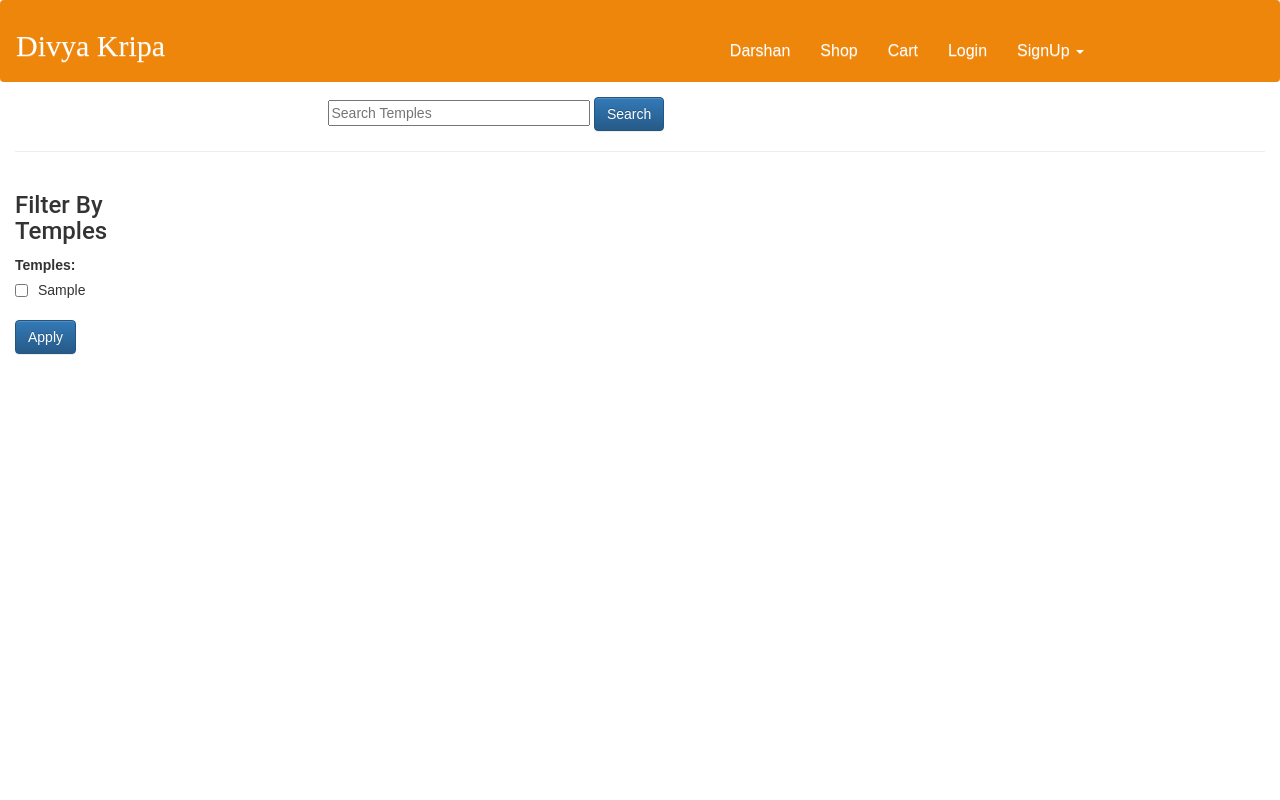
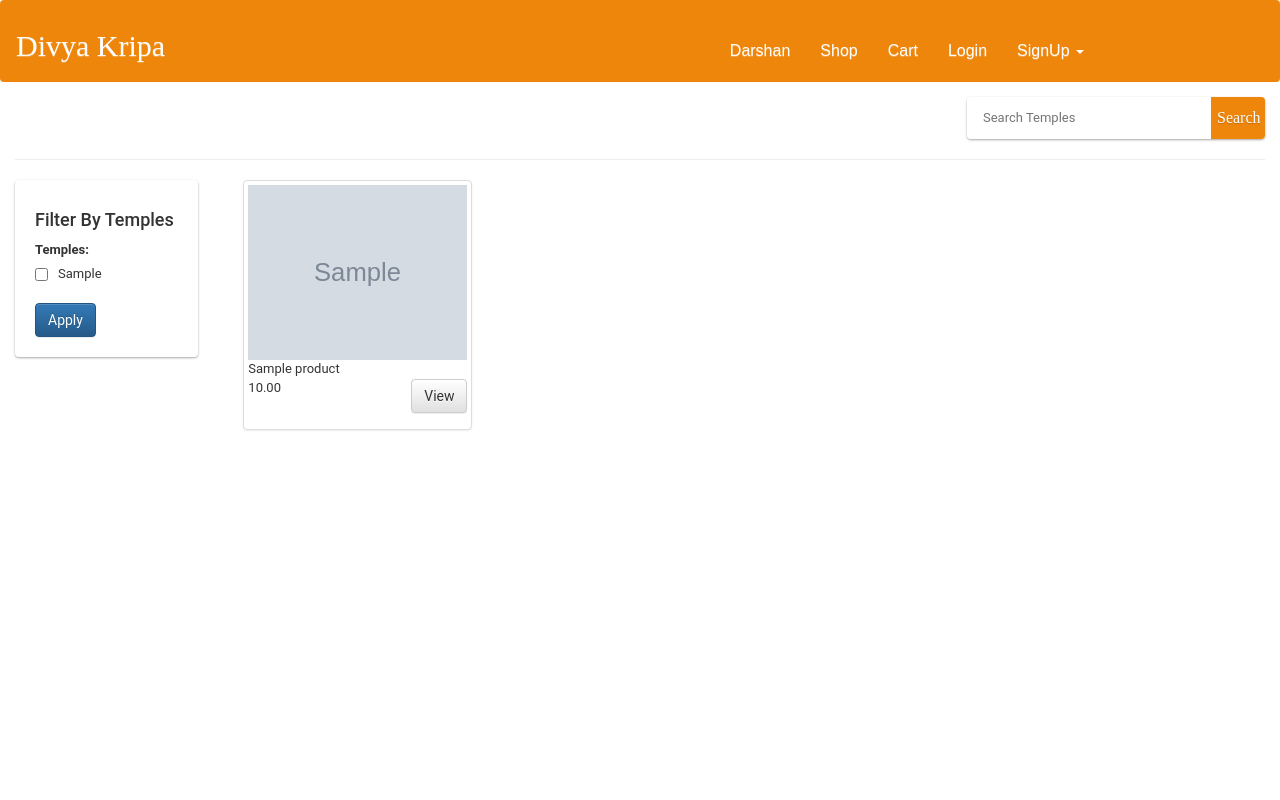
Before and after one commit to deadlyhallows/temple, a Django app: page /allproducts/ in a window 1280 px wide. Run offline with Django 3.2, Linux system fonts and the light colour scheme; tables that the repository leaves empty hold one stand-in row (values such as "Sample post"); grey boxes marked "Sample" are stand-in pictures; parts of the project's set-up code (start-up, migrations or seed data) failed here and were passed over; some libraries are stand-ins or nearby versions.

```diff
--- a/cart/templates/cart/detail.html
+++ b/cart/templates/cart/detail.html
@@ -100,7 +100,7 @@
                                                 <option value={{ x }}>{{ x }}</option>
                                             {% endfor %}
                                         </select>
-                                        <input type="submit" name="update" value="Update" id="id_update"
+                                        <input type="submit" class="btn btn-primary" name="update" value="Update" id="id_update"
                                                style="margin-left:10px;"/>
                                         {% csrf_token %}
                                     </form>
--- a/darshan/static/css/darshan.css
+++ b/darshan/static/css/darshan.css
@@ -325,7 +325,6 @@ input#abc {
     border-bottom: 16px solid #607D8B;
     position: relative;
     top: -27px;
-    margin: 4px;
 }
 
 .triangle-down {
--- a/shop/templates/shop/allproduct.html
+++ b/shop/templates/shop/allproduct.html
@@ -4,23 +4,84 @@
 {% block content %}
     {% block style %}
     {% endblock style %}
+    <style>
+        body {
+            -webkit-background-size: cover;
+            -moz-background-size: cover;
+            -o-background-size: cover;
+            background-size: cover;
+            font-family: 'Roboto', Tahoma, Arial, sans-serif;
+            line-height: 1.5;
+            font-size: 13px;
+        }
+
+        form {
+            outline: 0;
+            float: left;
+            -webkit-box-shadow: 0 1px 3px rgba(0, 0, 0, 0.12), 0 1px 2px rgba(0, 0, 0, 0.24);
+            box-shadow: 0 1px 3px rgba(0, 0, 0, 0.12), 0 1px 2px rgba(0, 0, 0, 0.24);
+            -webkit-border-radius: 4px;
+            border-radius: 4px;
+        }
+
+        form > .textbox {
+            outline: 0;
+            height: 42px;
+            width: 244px;
+            line-height: 42px;
+            padding: 0 16px;
+            background-color: rgba(255, 255, 255, 0.8);
+            color: #212121;
+            border: 0;
+            float: left;
+            -webkit-border-radius: 4px 0 0 4px;
+            border-radius: 4px 0 0 4px;
+        }
+
+        form > .textbox:focus {
+            outline: 0;
+            background-color: #FFF;
+        }
+
+        form > .button {
+            outline: 0;
+            background: none;
+            background-color: #ee860c;
+            float: left;
+            height: 42px;
+            width: 54px;
+            text-align: center;
+            line-height: 42px;
+            border: 0;
+            color: #FFF;
+            font: normal normal normal 14px/1 FontAwesome;
+            font-size: 16px;
+            text-rendering: auto;
+            text-shadow: 0 1px 1px rgba(0, 0, 0, 0.2);
+            -webkit-transition: background-color .4s ease;
+            transition: background-color .4s ease;
+            -webkit-border-radius: 0 4px 4px 0;
+            border-radius: 0 4px 4px 0;
+        }
+
+        form > .button:hover {
+            background-color: rgba(0, 150, 136, 0.8);
+        }
+    </style>
     <div class="container-fluid" style="margin-top: 15px;">
         <div class="row">
             <div class="col-md-12">
-                <form method="GET" action="">
-                    <input type="text" name="q" placeholder="Search Temples" value="{{ request.GET.q }}"
-                           style="float: unset!important;"/>
-                    <button class="btn btn-primary" type="submit">
-                        Search
-                    </button>
+                <form method="GET" action="" style="width: unset!important; float: right">
+                    <input type="text" name="q" class="textbox" placeholder="Search Temples" value="{{ request.GET.q }}">
+                    <input title="Search" value="Search" type="submit" class="button">
                 </form>
             </div>
         </div>
         <hr>
         <div class="row">
             <div class="col-md-2">
-                <h3>Filter By Temples</h3>
-                <form method="Post" role="form" style="width: 100% !important;">
+                <form method="Post" role="form" style="width: 100% !important; padding: 20px;">
+                    <h4>Filter By Temples</h4>
                     {% csrf_token %}
                     <label for="id_temple0">Temples:</label><br>
                     {% for x in query_list %}
@@ -32,6 +93,7 @@
                 </form>
             </div>
             <div class="col-md-10">
+                {% if list %}
                     {% for x in list %}
                         {% for y in x|product %}
                             <div class="col-sm-3">
@@ -51,6 +113,27 @@
                             </div>
                         {% endfor %}
                     {% endfor %}
+                {% else %}
+                    {% for x in b %}
+                        {% for y in x|product %}
+                            <div class="col-sm-3">
+                                <div class="thumbnail">
+                                    {% if y.Photo.url %}
+                                        <img src="{{ y.Photo.url }}">
+                                    {% endif %}
+                                    {{ y.Product_Name }}<br>
+                                    {{ y.Price }}
+                                    <a href="{% url 'shop:details1' val=y.Product_Name %}">
+                                        <button class="btn btn-default" style="float: right;margin-bottom: 10px;">
+                                            View
+                                        </button>
+                                    </a>
+
+                                </div>
+                            </div>
+                        {% endfor %}
+                    {% endfor %}
+                {% endif %}
             </div>
         </div>
     </div>
--- a/shop/views.py
+++ b/shop/views.py
@@ -47,7 +47,6 @@ class ProductSearch(SearchView):
 def allproducts(request):
     print(request.user)
     lists = None
-
     k = []
 
     if request.method == 'POST' and 'temples' in request.POST:
```
Also changed, not shown: darshan/templates/darshan/home.html (+61 -75 lines), darshan/views.py (+162 -153 lines). Lines whose indentation alone changed are shown as unchanged.
